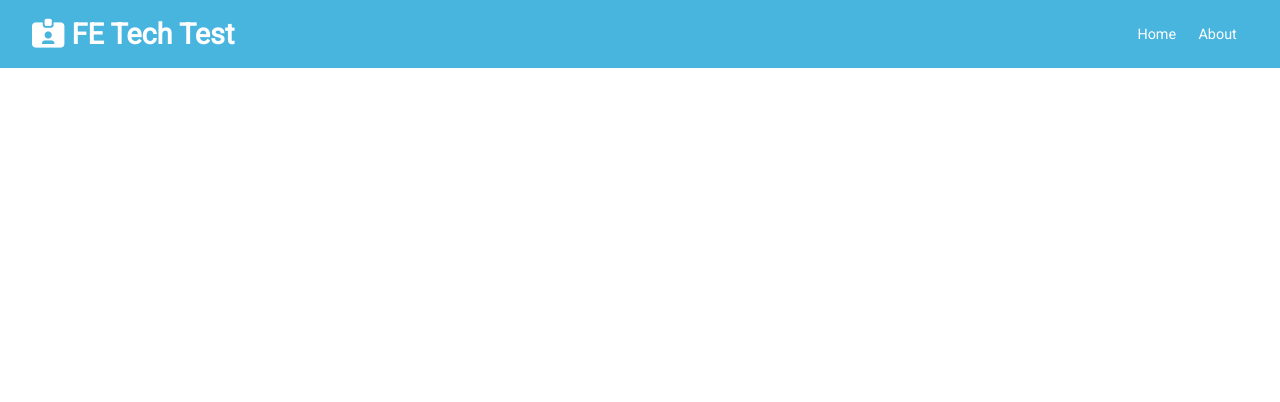
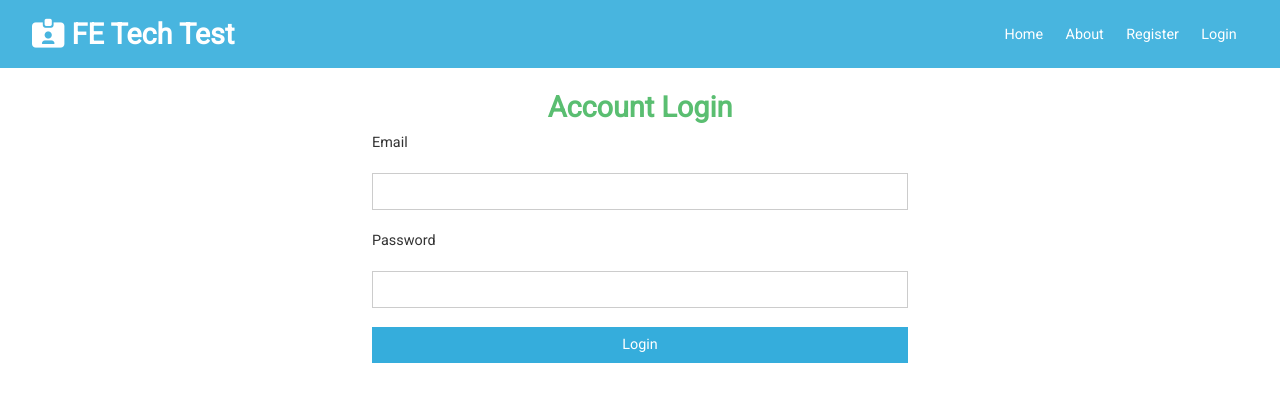
Before and after one commit to pebaro/Contact-Keeper, a React (Create React App) app in the folder client/: page /login in a window 1280 px wide. Shown: the top 402 px of the page. Built offline with nearby package versions, Linux system fonts and the light colour scheme.

Commit message:
finishing login/registration forms, routes, nav links etc.

```diff
--- a/client/src/App.css
+++ b/client/src/App.css
@@ -44,6 +44,12 @@
 /* Utilities */
 .container {
   max-width: 1100px;
+  margin: auto;
+  overflow: hidden;
+  padding: 0 2rem;
+}
+.form-container {
+  max-width: 600px;
   margin: auto;
   overflow: hidden;
   padding: 0 2rem;
@@ -182,19 +188,19 @@
 .grid-2 {
   display: grid;
   grid-template-columns: repeat(2, 1fr);
-  grid-gap: 1rem;
+  grid-gap: 3rem;
 }
 
 .grid-3 {
   display: grid;
   grid-template-columns: repeat(3, 1fr);
-  grid-gap: 1rem;
+  grid-gap: 3rem;
 }
 
 .grid-4 {
   display: grid;
   grid-template-columns: repeat(4, 1fr);
-  grid-gap: 1rem;
+  grid-gap: 3rem;
 }
 
 .btn {
--- a/client/src/App.js
+++ b/client/src/App.js
@@ -3,6 +3,8 @@
 import Navbar from './components/layout/Navbar'
 import Home from './components/pages/home'
 import About from './components/pages/about'
+import Register from './components/auth/Register'
+import Login from './components/auth/Login'
 
 import ContactState from './context/contact/ContactState'
 import AuthState from './context/auth/AuthState'
@@ -20,6 +22,8 @@
 								<Switch>
 									<Route exact path='/' component={Home} />
 									<Route exact path='/about' component={About} />
+									<Route exact path='/register' component={Register} />
+									<Route exact path='/login' component={Login} />
 								</Switch>
 							</div>
 						</div>
--- a/client/src/components/auth/Login.js
+++ b/client/src/components/auth/Login.js
@@ -0,0 +1,54 @@
+import React, { useState } from 'react'
+
+const Login = () => {
+	const [user, setUser] = useState({
+		email: '',
+		password: ''
+	})
+
+	const { email, password } = user
+
+	const onChange = e => setUser({
+		...user, [e.target.name]: e.target.value
+	})
+
+	const onSubmit = e => {
+		e.preventDefault()
+		console.log('login user submitted')
+	}
+
+	return (
+		<div className="form-container">
+			<h1 className='text-center text-success'>
+				Account Login
+			</h1>
+			<form onSubmit={onSubmit}>
+				<div className="form-group">
+					<label htmlFor='email'>Email</label>
+					<input
+						type="email"
+						name="email"
+						value={email}
+						onChange={onChange}
+					/>
+				</div>
+				<div className="form-group">
+					<label htmlFor='password'>Password</label>
+					<input
+						type="password"
+						name="password"
+						value={password}
+						onChange={onChange}
+					/>
+				</div>
+				<input
+					type="submit"
+					value="Login"
+					className="btn btn-primary btn-block"
+				/>
+			</form>
+		</div>
+	)
+}
+
+export default Login
--- a/client/src/components/auth/Register.js
+++ b/client/src/components/auth/Register.js
@@ -10,12 +10,21 @@
 
 	const { name, email, password, password2 } = user
 
+	const onChange = e => setUser({
+		...user, [e.target.name]: e.target.value
+	})
+
+	const onSubmit = e => {
+		e.preventDefault()
+		console.log('register user submitted')
+	}
+
 	return (
 		<div className="form-container">
-			<h1>
-				Account <span className="text-primary">Register</span>
+			<h1 className='text-center text-primary'>
+				Account Register
 			</h1>
-			<form>
+			<form onSubmit={onSubmit}>
 				<div className="form-group">
 					<label htmlFor='name'>Name</label>
 					<input
@@ -46,7 +55,7 @@
 				<div className="form-group">
 					<label htmlFor='password2'>Confirm Password</label>
 					<input
-						type="password2"
+						type="password"
 						name="password2"
 						value={password2}
 						onChange={onChange}
@@ -55,7 +64,7 @@
 				<input
 					type="submit"
 					value="Register"
-					className="btn btm-btn-primary btm-block"
+					className="btn btn-primary btn-block"
 				/>
 			</form>
 		</div>
--- a/client/src/components/layout/Navbar.js
+++ b/client/src/components/layout/Navbar.js
@@ -15,6 +15,12 @@
 				<li>
 					<Link to='/about'>About</Link>
 				</li>
+				<li>
+					<Link to='/register'>Register</Link>
+				</li>
+				<li>
+					<Link to='/login'>Login</Link>
+				</li>
 			</ul>
 		</div>
 	)
```
